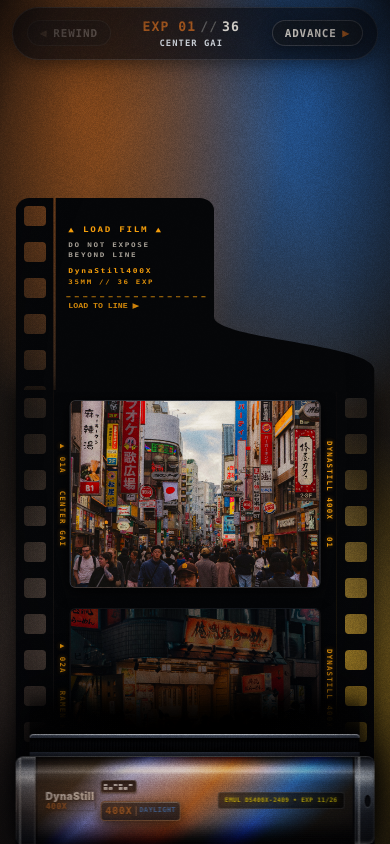
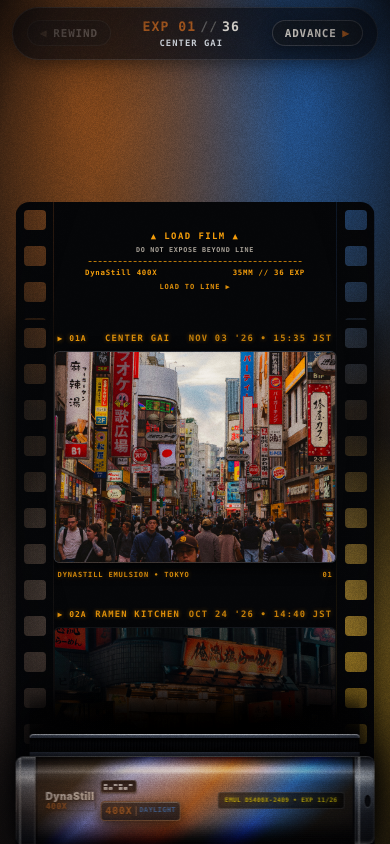
Before and after one commit to yattew/personal-blog, a plain HTML site: page index.html in a window 390 px wide. Drawn offline with Linux system fonts and the light colour scheme; a web font is replaced by a local one.

Commit message:
Restore horizontal text bars above and below photo, maximize 4:3 aperture width, and fix symmetrical continuous sprocket alignment on mobile

```diff
--- a/css/style.css
+++ b/css/style.css
@@ -354,7 +354,7 @@ body.film-aesthetic {
 }
 
 /* Inactive in Desktop Landscape: Handled by continuous sprocket tracks above & below */
-.frame-edge-vertical {
+.frame-edge-bar {
   display: none;
 }
 
@@ -1410,48 +1410,83 @@ body.film-aesthetic {
     width: 100%;
     height: auto;
     flex: 0 0 auto;
-    padding: 10px 0;
+    padding: 6px 0 10px 0;
     background: #050608;
     margin: 0;
     border: none;
     display: flex;
-    flex-direction: row;
-    align-items: center;
+    flex-direction: column;
+    align-items: stretch;
     justify-content: center;
-    gap: 0;
+    gap: 3px;
     box-sizing: border-box;
   }
 
-  /* Vertical text running along the length / edge of the film strip */
-  .frame-edge-vertical {
+  /* Horizontal text on the borders of the film in mobile */
+  .frame-edge-bar {
     display: flex !important;
-    align-items: center;
-    justify-content: center;
-    width: 16px;
-    height: 100%;
-    flex-shrink: 0;
+    justify-content: space-between;
+    align-items: center;
+    width: 100%;
+    box-sizing: border-box;
+    font-family: var(--font-mono);
+    color: var(--film-code-amber, #f59e0b);
+    font-weight: 800;
+    text-transform: uppercase;
     user-select: none;
     pointer-events: none;
-    overflow: hidden;
-  }
-
-  .v-edge-text {
-    writing-mode: vertical-rl;
-    font-family: var(--font-mono);
-    font-size: clamp(0.46rem, 1.9vw, 0.54rem);
-    font-weight: 800;
-    color: var(--film-code-amber, #f59e0b);
-    letter-spacing: 0.16em;
-    text-transform: uppercase;
-    white-space: nowrap;
+    background: transparent;
+  }
+
+  .frame-edge-bar.top {
+    height: 22px;
+    padding: 2px 4px 0 4px;
+    font-size: clamp(0.5rem, 2vw, 0.6rem);
+    letter-spacing: 0.12em;
     opacity: 0.95;
     text-shadow: 0 0 5px color-mix(in srgb, var(--film-code-amber, #f59e0b) 50%, transparent);
   }
 
+  .frame-edge-bar.bottom {
+    height: 20px;
+    padding: 0 4px 2px 4px;
+    font-size: clamp(0.44rem, 1.8vw, 0.54rem);
+    letter-spacing: 0.1em;
+    opacity: 0.85;
+    text-shadow: 0 0 5px color-mix(in srgb, var(--film-code-amber, #f59e0b) 40%, transparent);
+  }
+
+  .frame-edge-bar .edge-tag {
+    white-space: nowrap;
+    flex-shrink: 0;
+  }
+
+  .frame-edge-bar .edge-title {
+    white-space: nowrap;
+    overflow: hidden;
+    text-overflow: ellipsis;
+    padding: 0 6px;
+    letter-spacing: 0.14em;
+  }
+
+  .frame-edge-bar .edge-date {
+    white-space: nowrap;
+    flex-shrink: 0;
+    opacity: 0.85;
+  }
+
+  .frame-edge-bar .edge-code {
+    white-space: nowrap;
+    letter-spacing: 0.12em;
+  }
+
+  .frame-edge-bar .edge-num {
+    white-space: nowrap;
+    flex-shrink: 0;
+  }
+
   .slide-exposure-inner {
-    flex: 1;
-    width: auto;
-    min-width: 0;
+    width: 100%;
     height: auto;
     aspect-ratio: 4 / 3;
     border-radius: 6px;
@@ -1509,17 +1544,19 @@ body.film-aesthetic {
     align-items: center;
   }
 
-  /* Leader Unit at Top of Ribbon (Authentic 35mm tongue pointing up) */
+  /* Leader Unit at Top of Ribbon (Authentic 35mm film lead) */
   .film-leader-unit {
     width: 100% !important;
-    height: clamp(180px, 23vh, 220px) !important;
-    flex: 0 0 clamp(180px, 23vh, 220px) !important;
-    margin: 0 0 -2px 0 !important;
+    height: clamp(100px, 14vh, 125px) !important;
+    flex: 0 0 clamp(100px, 14vh, 125px) !important;
+    margin: 0 !important;
     background: transparent;
     position: relative;
     cursor: pointer;
     z-index: 5;
     border: none !important;
+    border-radius: 14px 14px 0 0 !important;
+    overflow: hidden !important;
   }
 
   .leader-horizontal-view {
@@ -1528,39 +1565,97 @@ body.film-aesthetic {
 
   .leader-vertical-view {
     display: flex !important;
-    width: 100%;
-    height: 100%;
+    flex-direction: row !important;
+    align-items: stretch !important;
+    width: 100% !important;
+    height: 100% !important;
+    position: relative !important;
+    overflow: hidden !important;
+    background: transparent;
+  }
+
+  .leader-vertical-track {
+    width: 38px !important;
+    height: 100% !important;
+    flex-shrink: 0;
     position: relative;
     overflow: hidden;
+    background: transparent;
+  }
+
+  .leader-vertical-track.left {
+    margin: 0;
+  }
+
+  .leader-vertical-track.right {
+    margin: 0;
   }
 
   .leader-vertical-zone {
     flex: 1;
-    width: 100%;
-    height: 100%;
-    position: relative;
-    min-height: 0;
-  }
-
-  .leader-vertical-svg {
-    width: 100%;
-    height: 100%;
-    display: block;
-  }
-
-  .continuous-sprocket-track.leader-vertical-left-track {
-    width: 38px !important;
-    height: 100% !important;
-    position: absolute !important;
-    left: 0 !important;
-    top: 0 !important;
-    bottom: 0 !important;
-    right: auto !important;
-    margin: 0 !important;
-    z-index: 5 !important;
-    border: none !important;
-    border-radius: 14px 0 0 0 !important;
-    box-sizing: border-box !important;
+    width: calc(100% - 76px);
+    height: 100%;
+    position: relative;
+    background: #050608;
+    display: flex;
+    flex-direction: column;
+    justify-content: center;
+    align-items: center;
+    padding: 8px 12px;
+    box-sizing: border-box;
+  }
+
+  .leader-lead-content {
+    display: flex;
+    flex-direction: column;
+    align-items: center;
+    justify-content: center;
+    gap: 3px;
+    width: 100%;
+    font-family: var(--font-mono);
+    text-align: center;
+    user-select: none;
+  }
+
+  .leader-stamp-header {
+    font-size: clamp(0.56rem, 2.1vw, 0.66rem);
+    font-weight: 800;
+    color: var(--film-code-amber, #f59e0b);
+    letter-spacing: 0.16em;
+  }
+
+  .leader-stamp-sub {
+    font-size: clamp(0.42rem, 1.6vw, 0.5rem);
+    font-weight: 700;
+    color: #c4bcb0;
+    opacity: 0.85;
+    letter-spacing: 0.1em;
+  }
+
+  .leader-load-line {
+    width: 82%;
+    border-bottom: 1.5px dashed var(--film-code-amber, #f59e0b);
+    opacity: 0.75;
+    margin: 3px 0;
+  }
+
+  .leader-stamp-row {
+    display: flex;
+    justify-content: space-between;
+    width: 85%;
+    font-size: clamp(0.46rem, 1.7vw, 0.54rem);
+    font-weight: 800;
+    color: var(--film-code-amber, #f59e0b);
+    letter-spacing: 0.1em;
+  }
+
+  .leader-stamp-prompt {
+    font-size: clamp(0.44rem, 1.7vw, 0.52rem);
+    font-weight: 700;
+    color: var(--film-code-amber, #f59e0b);
+    opacity: 0.9;
+    letter-spacing: 0.12em;
+    margin-top: 1px;
   }
 
   /* Photorealistic 3D Metal Canister Anchored Across Bottom */
--- a/index.html
+++ b/index.html
@@ -13,7 +13,7 @@
   <link rel="preconnect" href="https://fonts.googleapis.com" />
   <link rel="preconnect" href="https://fonts.gstatic.com" crossorigin />
   <link href="https://fonts.googleapis.com/css2?family=Cinzel:wght@700;900&family=JetBrains+Mono:wght@700;800&family=Orbitron:wght@700;900&family=Playfair+Display:ital,wght@0,700;0,900;1,700&family=Space+Grotesk:wght@600;700&family=Syne:wght@700;800&display=swap" rel="stylesheet" />
-  <link rel="stylesheet" href="css/style.css?v=61" />
+  <link rel="stylesheet" href="css/style.css?v=62" />
 </head>
 <body class="film-aesthetic">
   <!-- Dual-Layer Ambient Backdrop for Ultra-Smooth Organic Color Crossfading -->
@@ -205,6 +205,6 @@
   <!-- Native Mobile Floating Toast -->
   <div id="mobile-toast" class="mobile-toast" role="status" aria-live="polite"></div>
 
-  <script type="module" src="js/main.js?v=61"></script>
+  <script type="module" src="js/main.js?v=62"></script>
 </body>
 </html>
--- a/js/main.js
+++ b/js/main.js
@@ -1,4 +1,4 @@
-import { siteConfig } from "../config.js?v=61";
+import { siteConfig } from "../config.js?v=62";
 
 const FILM_STOCKS = {
   tokyo_neon_noir: "DynaStill400X",
@@ -350,8 +350,10 @@ function renderContinuousFilmRibbon() {
     const photoUrl = theme.image || `images/exposures/frame-${framePadded}.jpg`;
 
     slide.innerHTML = `
-      <div class="frame-edge-vertical left" aria-hidden="true">
-        <span class="v-edge-text">▶ ${framePadded}A &nbsp; ${theme.name.toUpperCase()}</span>
+      <div class="frame-edge-bar top" aria-hidden="true">
+        <span class="edge-tag">▶ ${framePadded}A</span>
+        <span class="edge-title" title="${theme.name}">${theme.name.toUpperCase()}</span>
+        <span class="edge-date">${dateStr}</span>
       </div>
       <div class="slide-exposure-inner" style="background: radial-gradient(at 15% 25%, ${p4}30 0px, transparent 65%), radial-gradient(at 85% 75%, ${p5}30 0px, transparent 65%), linear-gradient(180deg, #0b0c10 0%, #101218 50%, #0b0c10 100%);">
         <div class="exposure-content-wrap">
@@ -364,8 +366,9 @@ function renderContinuousFilmRibbon() {
           </div>
         </div>
       </div>
-      <div class="frame-edge-vertical right" aria-hidden="true">
-        <span class="v-edge-text">DYNASTILL 400X &nbsp; ${framePadded}</span>
+      <div class="frame-edge-bar bottom" aria-hidden="true">
+        <span class="edge-code">DYNASTILL EMULSION • TOKYO</span>
+        <span class="edge-num">${framePadded}</span>
       </div>
     `;
 
@@ -440,27 +443,25 @@ function renderContinuousFilmRibbon() {
         </div>
       </div>
 
-      <!-- 3B. Mobile Portrait Leader View (Authentic 35mm tongue unrolling upwards) -->
+      <!-- 3B. Mobile Portrait Leader View (Authentic 35mm Film Lead unrolling upwards) -->
       <div class="leader-vertical-view">
+        <div class="continuous-sprocket-track top leader-vertical-track left" aria-hidden="true">
+          <div class="sprocket-perforations-continuous top"></div>
+        </div>
         <div class="leader-vertical-zone">
-          <svg class="leader-vertical-svg" viewBox="0 0 340 220" preserveAspectRatio="none" xmlns="http://www.w3.org/2000/svg">
-            <!-- Solid celluloid body of the vertical leader (starts at x=38 so left track is 100% transparent cutout!) -->
-            <path d="M 38,222 L 340,222 L 340,195 C 340,165 188,160 188,135 L 188,14 A 14,14 0 0 0 174,0 L 38,0 Z" fill="#050608"/>
-
-            <!-- Technical factory stamps on vertical leader tongue (spaced down the narrow tongue) -->
-            <g fill="#f59e0b" font-family="ui-monospace, SFMono-Regular, Menlo, monospace" font-weight="800" letter-spacing="0.1em">
-              <text x="50" y="38" font-size="8.8">▲ LOAD FILM ▲</text>
-              <text x="50" y="55" font-size="7.2" fill="#c4bcb0" opacity="0.85">DO NOT EXPOSE</text>
-              <text x="50" y="67" font-size="7.2" fill="#c4bcb0" opacity="0.85">BEYOND LINE</text>
-              <text x="50" y="85" font-size="7.5" fill="#f59e0b">DynaStill400X</text>
-              <text x="50" y="97" font-size="7" fill="#f59e0b" opacity="0.9">35MM // 36 EXP</text>
-            </g>
-            <line x1="48" y1="112" x2="182" y2="112" stroke="#f59e0b" stroke-dasharray="4,4" stroke-width="1.2" opacity="0.75"/>
-            <text x="50" y="125" fill="#f59e0b" opacity="0.85" font-family="ui-monospace, monospace" font-size="7.8" font-weight="700">LOAD TO LINE ▶</text>
-          </svg>
+          <div class="leader-lead-content">
+            <span class="leader-stamp-header">▲ LOAD FILM ▲</span>
+            <span class="leader-stamp-sub">DO NOT EXPOSE BEYOND LINE</span>
+            <div class="leader-load-line" aria-hidden="true"></div>
+            <div class="leader-stamp-row">
+              <span class="leader-stamp-stock">DynaStill 400X</span>
+              <span class="leader-stamp-meta">35MM // 36 EXP</span>
+            </div>
+            <span class="leader-stamp-prompt">LOAD TO LINE ▶</span>
+          </div>
         </div>
-        <div class="continuous-sprocket-track top leader-vertical-left-track" aria-hidden="true">
-          <div class="sprocket-perforations-continuous top"></div>
+        <div class="continuous-sprocket-track bottom leader-vertical-track right" aria-hidden="true">
+          <div class="sprocket-perforations-continuous bottom"></div>
         </div>
       </div>
     `;
```
Lines whose indentation alone changed are shown as unchanged.
